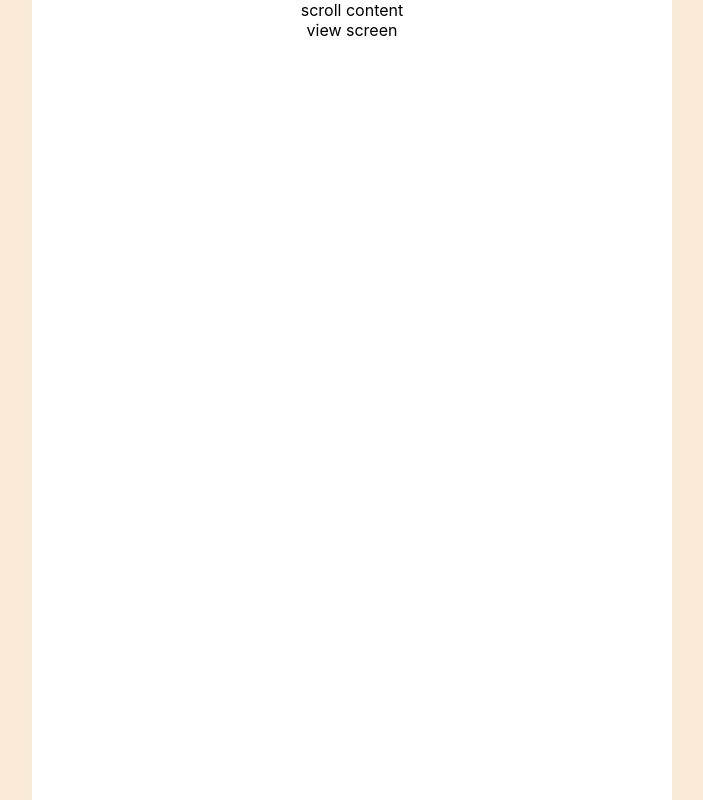
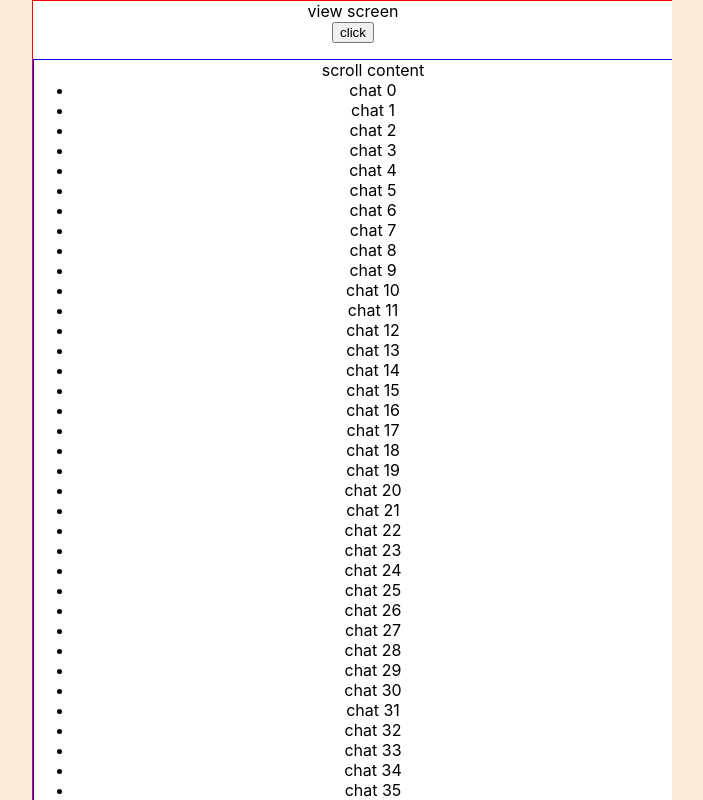
Before and after one commit to SooJungChae/translate-infinity-scroll, a React (Create React App) app: page / in a window 1280 px wide. Shown: the whole page, without its empty margins (288-991 px from the left). Built offline with nearby package versions, Linux system fonts and the light colour scheme.

Commit message:
Add scrollable content

```diff
--- a/src/ChatRoom.css
+++ b/src/ChatRoom.css
@@ -3,4 +3,6 @@
     width: 50%;
     height: 100%;
     margin: 0 auto;
+    position: relative;
+    overflow: hidden;
 }
--- a/src/ChatRoom.jsx
+++ b/src/ChatRoom.jsx
@@ -1,12 +1,11 @@
 import React from 'react';
 import './ChatRoom.css';
-import ScrollContent from "./ScrollContent";
+import Content from "./Content";
 import ViewScreen from "./ViewScreen";
 
 const MyComponent = () => {
   return (
     <div className={'chat-room'}>
-      <ScrollContent />
       <ViewScreen />
     </div>
   );
--- /dev/null
+++ b/src/Content.css
@@ -0,0 +1,5 @@
+.content {
+    border: 1px solid blue;
+    will-change: transform;
+    transform: translate3d(0, 0, 0);
+}
--- /dev/null
+++ b/src/Content.jsx
@@ -0,0 +1,42 @@
+import React, { useState, useEffect, useRef } from 'react';
+import './Content.css';
+
+let translateY = 0;
+const Content = () => {
+  const scroller = useRef(null);
+  const [chats, setChats] = useState([]);
+
+  const getMessages = () => {
+    return Array.from({ length: 100 }).map((_, index) => `chat ${index}`);
+  };
+
+  useEffect(() => {
+    setChats(getMessages());
+  }, []);
+
+  const scrollY = (value) => {
+    if (value === '100%') {
+      scroller.current.style.transform = `translate3d(0, 100%, 0)`;
+    } else {
+
+      scroller.current.style.transform = `translate3d(0, ${value}px, 0)`;
+    }
+  };
+
+  const handleOnWheel = (e) => {
+    translateY += e.deltaY;
+    scrollY(translateY);
+  };
+
+  return (
+    <div onWheel={handleOnWheel}>
+      <button onClick={() => scrollY('100%')}>click</button>
+    <ul className={'content'} ref={scroller}>
+      scroll content
+      {chats.map((chat, i) => <li key={`chat-${i}`}>{chat}</li>)}
+    </ul>
+    </div>
+  );
+};
+
+export default Content;
--- a/src/ScrollContent.jsx
+++ /dev/null
@@ -1,11 +0,0 @@
-import React from 'react';
-
-const ScrollContent = () => {
-  return (
-    <div>
-      scroll content
-    </div>
-  );
-};
-
-export default ScrollContent;
--- /dev/null
+++ b/src/ViewScreen.css
@@ -0,0 +1,7 @@
+.view-screen {
+    position: absolute;
+    border: 1px solid red;
+    width: 100%;
+    /*top: calc(50% - 250px);*/
+    /*height: 500px;*/
+}
--- a/src/ViewScreen.jsx
+++ b/src/ViewScreen.jsx
@@ -1,9 +1,12 @@
 import React from 'react';
+import './ViewScreen.css';
+import Content from "./Content";
 
 const ViewScreen = () => {
   return (
-    <div>
+    <div className={'view-screen'}>
       view screen
+      <Content />
     </div>
   );
 };
```
